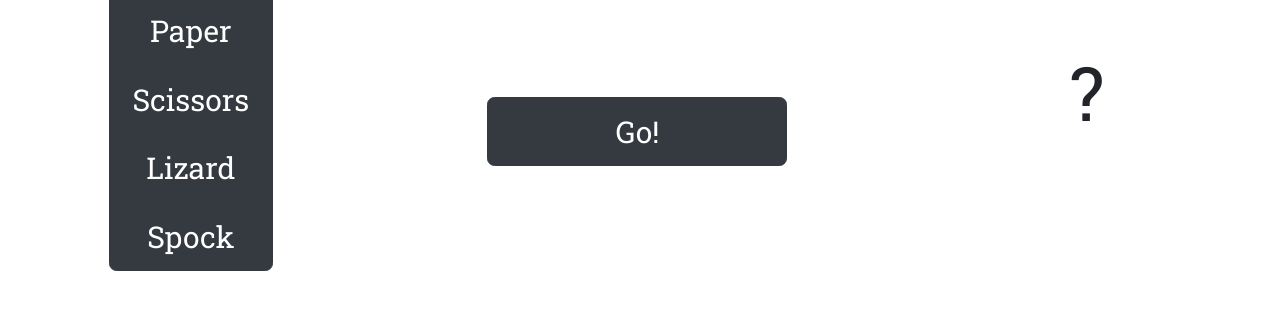
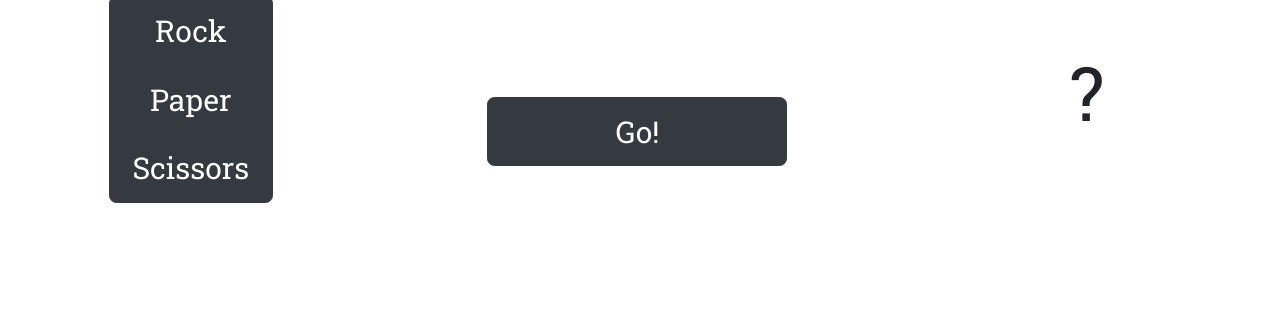
Before and after one commit to ahsan/roshambo, a plain HTML site: page index.html in a window 1280 px wide. Shown: the part 508-818 px from the top of the page. Drawn offline with nearby package versions, Linux system fonts and the light colour scheme.

Commit message:
Updated README.md
Signed-off-by: Abdullah Ahsan <abdullah.ahsan@xgrid.co>

```diff
--- a/index.html
+++ b/index.html
@@ -52,8 +52,8 @@
                     <button type="button" class="btn-dark btn" onclick="selectP1Choice(this)">Rock</button>
                     <button type="button" class="btn-dark btn" onclick="selectP1Choice(this)">Paper</button>
                     <button type="button" class="btn-dark btn" onclick="selectP1Choice(this)">Scissors</button>
-                    <button type="button" class="btn-dark btn" onclick="selectP1Choice(this)">Lizard</button>
-                    <button type="button" class="btn-dark btn" onclick="selectP1Choice(this)">Spock</button>
+                    <!--<button type="button" class="btn-dark btn" onclick="selectP1Choice(this)">Lizard</button>-->
+                    <!--<button type="button" class="btn-dark btn" onclick="selectP1Choice(this)">Spock</button>-->
                 </div>
 
                 <div id="player1-img-div" class="selection-container" >
--- a/js/game.js
+++ b/js/game.js
@@ -33,12 +33,19 @@
 // in a single game. Each key has a corresponding array of other things that
 // this key beats in a game.
 // This dictionary implements the rules of the game.
+// const gameDict = {
+//     rock: ['scissors', 'lizard'],
+//     paper: ['rock', 'spock'],
+//     scissors: ['paper', 'lizard'],
+//     lizard: ['paper', 'spock'],
+//     spock: ['scissors', 'rock'],
+// };
+
+// Without Lizard and Spock
 const gameDict = {
-    rock: ['scissors', 'lizard'],
-    paper: ['rock', 'spock'],
-    scissors: ['paper', 'lizard'],
-    lizard: ['paper', 'spock'],
-    spock: ['scissors', 'rock'],
+    rock: ['scissors'],
+    paper: ['rock'],
+    scissors: ['paper'],
 };
 
 const allThings = Object.keys(gameDict);
```
Also changed, not shown: 2 other files.
